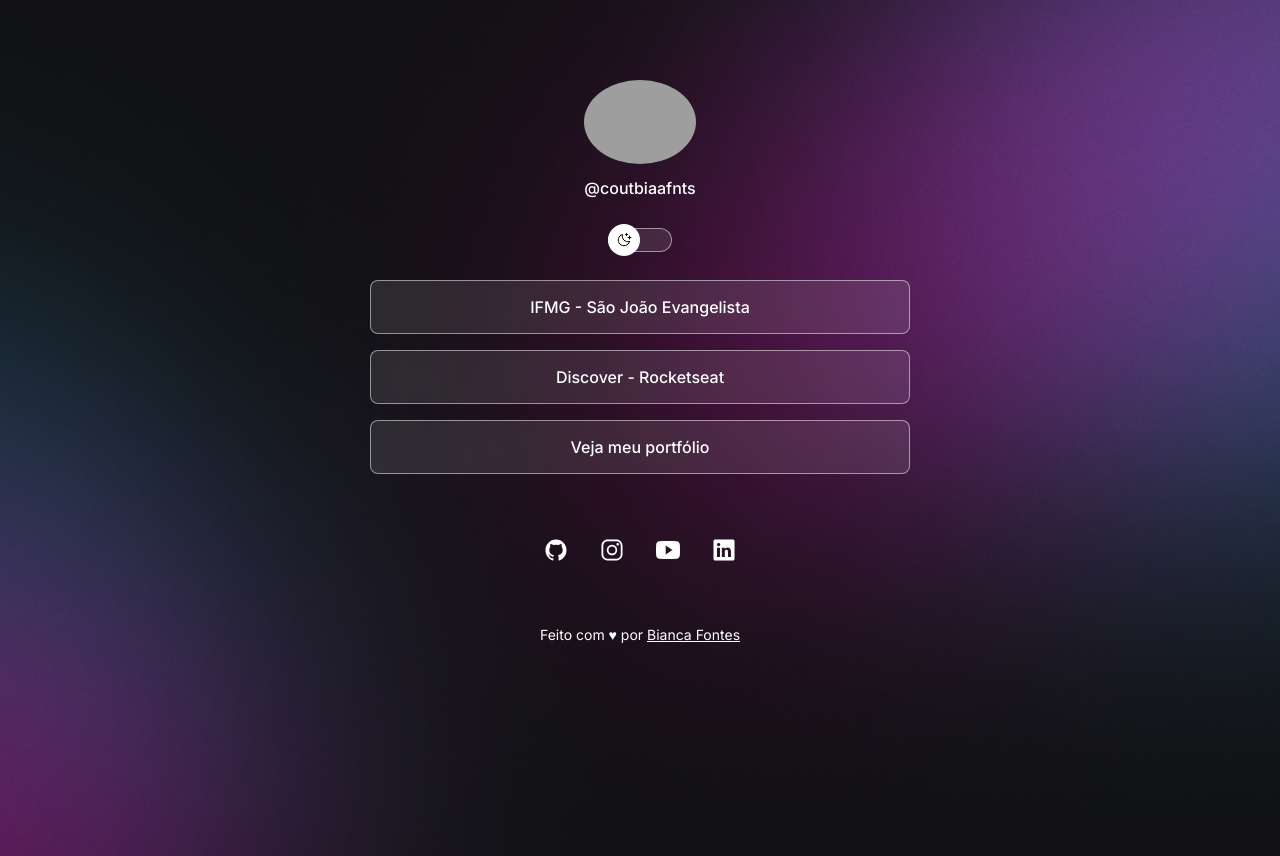
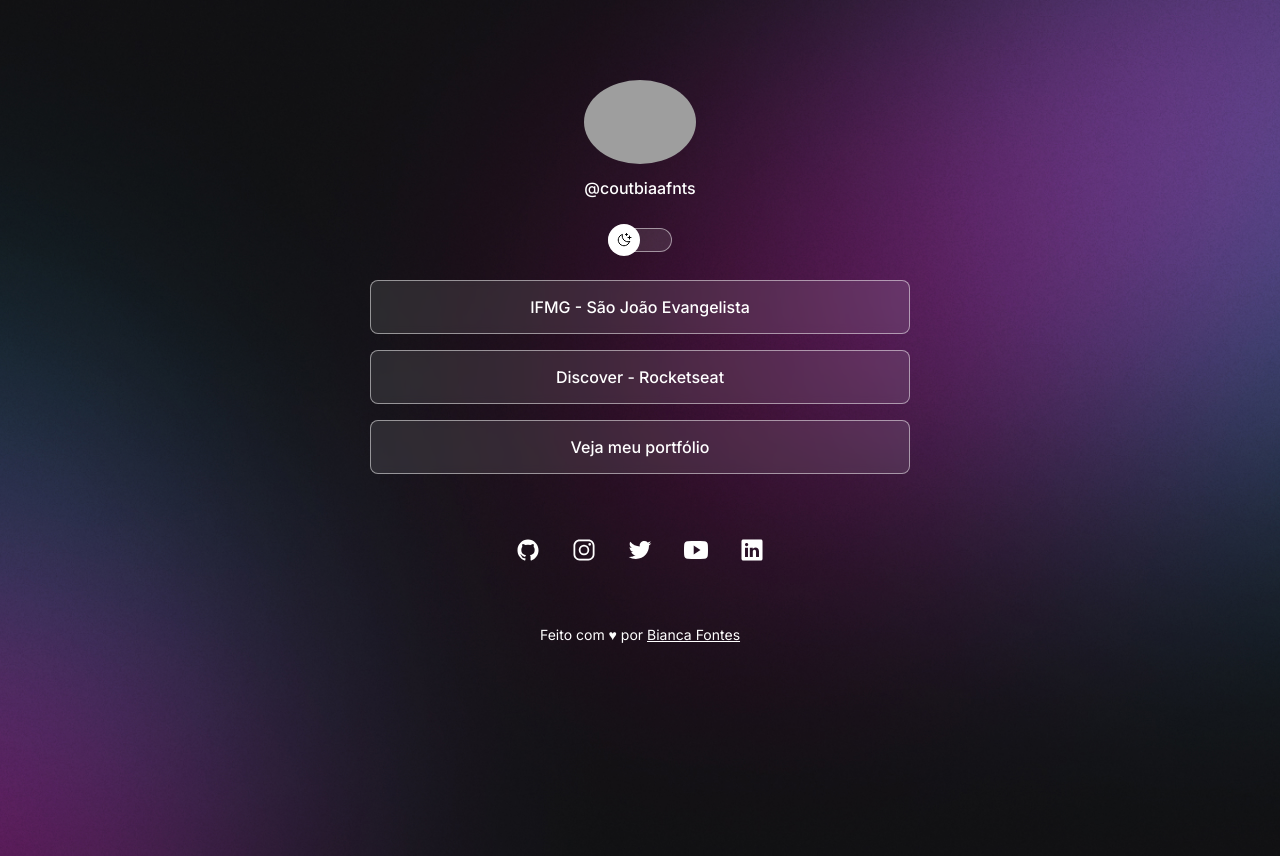
Before and after one commit to soutbiaafnts/devlinks, a plain HTML site: page index.html in a window 1280 px wide. Drawn offline with nearby package versions, Linux system fonts and the light colour scheme; grey boxes are pictures that could not be loaded.

Commit message:
Add twitter link

```diff
--- a/index.html
+++ b/index.html
@@ -50,6 +50,9 @@
 				<a href="https://instagram.com/coutbiaafnts" target="_blank">
 					<ion-icon name="logo-instagram"></ion-icon>
 				</a>
+				<a href="https://twitter.com/coutbiaafnts" target="_blank">
+					<ion-icon name="logo-twitter"></ion-icon>
+				</a>
 				<a href="https://www.youtube.com/@coutbiaafnts" target="_blank">
 					<ion-icon name="logo-youtube"></ion-icon>
 				</a>
```
